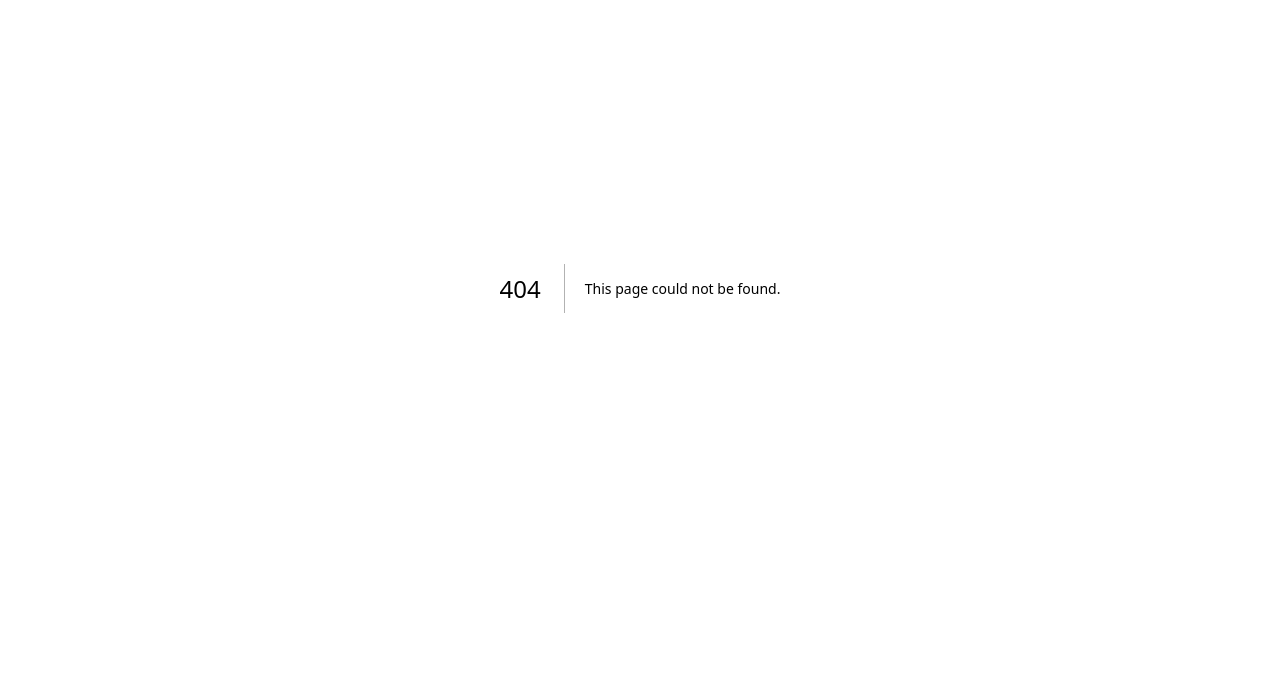
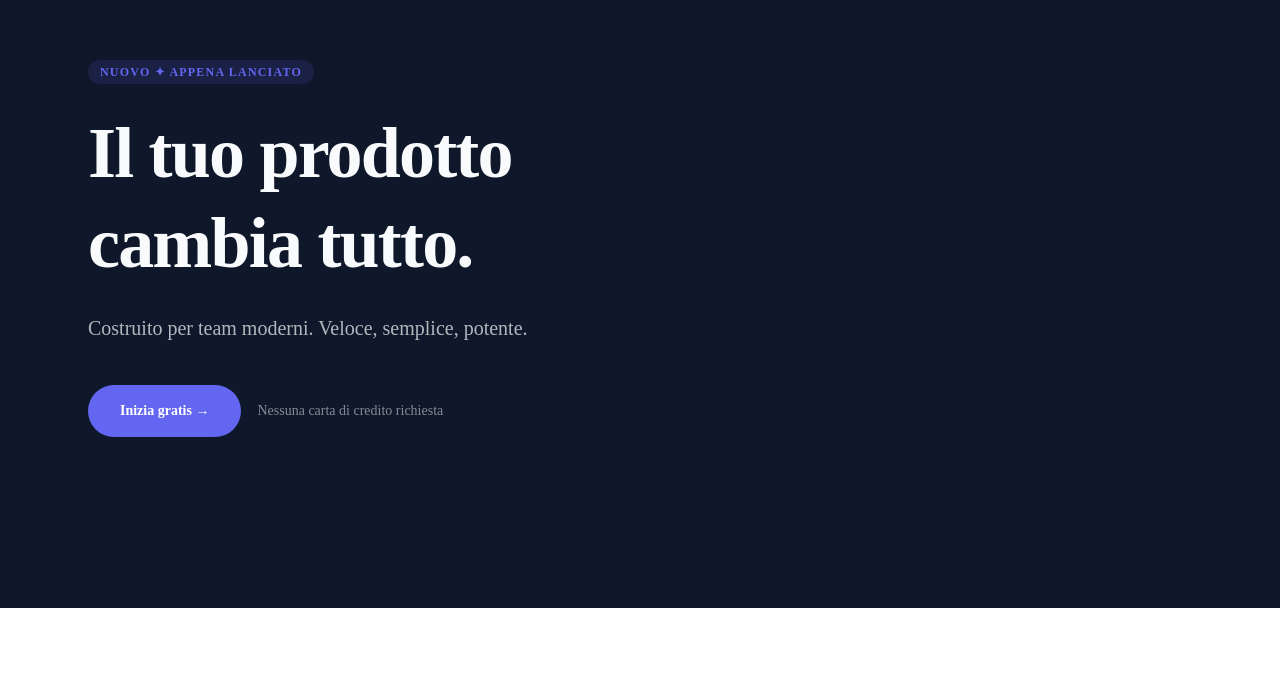
Before and after one commit to niccolopiccioli/ready-layout, a Next.js app: page /preview/1 in a window 1280 px wide. Before the commit this address had no page. Shown: the part 112-800 px from the top of the page. Built offline with nearby package versions, Linux system fonts and the light colour scheme.

Commit message:
feat: editor page, preview page, root redirect

```diff
--- /dev/null
+++ b/app/editor/[projectId]/page.tsx
@@ -0,0 +1,10 @@
+import { EditorProvider } from '@/lib/store/editor-context'
+import { EditorLayout } from '@/components/editor/EditorLayout'
+
+export default function EditorPage() {
+  return (
+    <EditorProvider>
+      <EditorLayout />
+    </EditorProvider>
+  )
+}
--- a/app/layout.tsx
+++ b/app/layout.tsx
@@ -1,33 +1,21 @@
-import type { Metadata } from "next";
-import { Geist, Geist_Mono } from "next/font/google";
-import "./globals.css";
+import type { Metadata } from 'next'
+import { Geist, Geist_Mono } from 'next/font/google'
+import './globals.css'
 
-const geistSans = Geist({
-  variable: "--font-geist-sans",
-  subsets: ["latin"],
-});
-
-const geistMono = Geist_Mono({
-  variable: "--font-geist-mono",
-  subsets: ["latin"],
-});
+const geist = Geist({ subsets: ['latin'], variable: '--font-geist' })
+const geistMono = Geist_Mono({ subsets: ['latin'], variable: '--font-geist-mono' })
 
 export const metadata: Metadata = {
-  title: "Create Next App",
-  description: "Generated by create next app",
-};
+  title: 'SiteGen — Crea il tuo sito',
+  description: 'Piattaforma No-Code per creare siti web professionali.',
+}
 
-export default function RootLayout({
-  children,
-}: Readonly<{
-  children: React.ReactNode;
-}>) {
+export default function RootLayout({ children }: { children: React.ReactNode }) {
   return (
-    <html
-      lang="en"
-      className={`${geistSans.variable} ${geistMono.variable} h-full antialiased`}
-    >
-      <body className="min-h-full flex flex-col">{children}</body>
+    <html lang="it">
+      <body className={`${geist.variable} ${geistMono.variable} antialiased`}>
+        {children}
+      </body>
     </html>
-  );
+  )
 }
--- a/app/page.tsx
+++ b/app/page.tsx
@@ -1,65 +1,5 @@
-import Image from "next/image";
+import { redirect } from 'next/navigation'
 
-export default function Home() {
-  return (
-    <div className="flex flex-col flex-1 items-center justify-center bg-zinc-50 font-sans dark:bg-black">
-      <main className="flex flex-1 w-full max-w-3xl flex-col items-center justify-between py-32 px-16 bg-white dark:bg-black sm:items-start">
-        <Image
-          className="dark:invert"
-          src="/next.svg"
-          alt="Next.js logo"
-          width={100}
-          height={20}
-          priority
-        />
-        <div className="flex flex-col items-center gap-6 text-center sm:items-start sm:text-left">
-          <h1 className="max-w-xs text-3xl font-semibold leading-10 tracking-tight text-black dark:text-zinc-50">
-            To get started, edit the page.tsx file.
-          </h1>
-          <p className="max-w-md text-lg leading-8 text-zinc-600 dark:text-zinc-400">
-            Looking for a starting point or more instructions? Head over to{" "}
-            <a
-              href="https://vercel.com/templates?framework=next.js&utm_source=create-next-app&utm_medium=appdir-template-tw&utm_campaign=create-next-app"
-              className="font-medium text-zinc-950 dark:text-zinc-50"
-            >
-              Templates
-            </a>{" "}
-            or the{" "}
-            <a
-              href="https://nextjs.org/learn?utm_source=create-next-app&utm_medium=appdir-template-tw&utm_campaign=create-next-app"
-              className="font-medium text-zinc-950 dark:text-zinc-50"
-            >
-              Learning
-            </a>{" "}
-            center.
-          </p>
-        </div>
-        <div className="flex flex-col gap-4 text-base font-medium sm:flex-row">
-          <a
-            className="flex h-12 w-full items-center justify-center gap-2 rounded-full bg-foreground px-5 text-background transition-colors hover:bg-[#383838] dark:hover:bg-[#ccc] md:w-[158px]"
-            href="https://vercel.com/new?utm_source=create-next-app&utm_medium=appdir-template-tw&utm_campaign=create-next-app"
-            target="_blank"
-            rel="noopener noreferrer"
-          >
-            <Image
-              className="dark:invert"
-              src="/vercel.svg"
-              alt="Vercel logomark"
-              width={16}
-              height={16}
-            />
-            Deploy Now
-          </a>
-          <a
-            className="flex h-12 w-full items-center justify-center rounded-full border border-solid border-black/[.08] px-5 transition-colors hover:border-transparent hover:bg-black/[.04] dark:border-white/[.145] dark:hover:bg-[#1a1a1a] md:w-[158px]"
-            href="https://nextjs.org/docs?utm_source=create-next-app&utm_medium=appdir-template-tw&utm_campaign=create-next-app"
-            target="_blank"
-            rel="noopener noreferrer"
-          >
-            Documentation
-          </a>
-        </div>
-      </main>
-    </div>
-  );
+export default function RootPage() {
+  redirect('/editor/demo')
 }
--- /dev/null
+++ b/app/preview/[projectId]/page.tsx
@@ -0,0 +1,21 @@
+import { startupLaunchpadSchema } from '@/lib/schemas/startup-launchpad'
+import { StartupLaunchpad } from '@/components/templates/startup-launchpad'
+import type { TemplateValues } from '@/lib/schemas/types'
+
+function buildDefaults(): TemplateValues {
+  return Object.fromEntries(
+    startupLaunchpadSchema.sections.map((section) => [
+      section.id,
+      Object.fromEntries(section.fields.map((field) => [field.id, field.default])),
+    ])
+  )
+}
+
+export default function PreviewPage() {
+  const values = buildDefaults()
+  return (
+    <div className="font-sans">
+      <StartupLaunchpad values={values} />
+    </div>
+  )
+}
```
